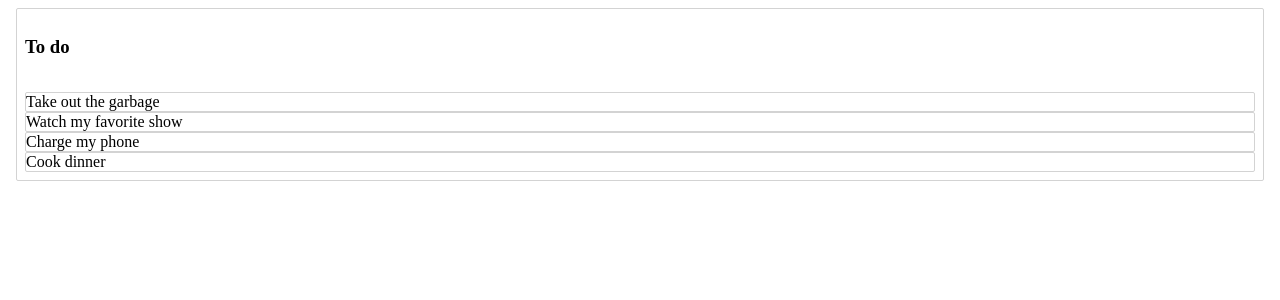
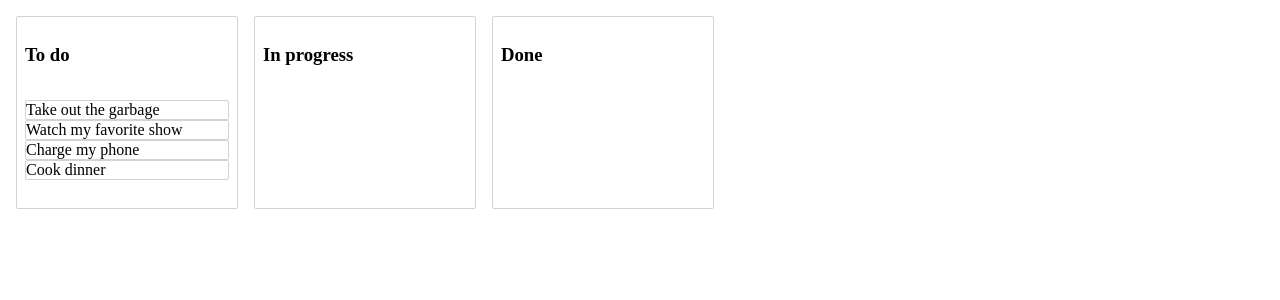
Before and after one commit to ockie1729/sample-react-beautiful-dnd, a React (Create React App) app: page / in a window 1280 px wide. Shown: the top 300 px of the page. Built offline with nearby package versions, Linux system fonts and the light colour scheme.

Commit message:
カラム間のタスクの移動を実装

```diff
--- a/src/column.js
+++ b/src/column.js
@@ -7,12 +7,18 @@
 margin: 8px;
 border: 1px solid lightgrey;
 border-radius: 2px;
+width: 220px;
+
+display: flex;
+flex-direction: column;
 `;
 const Title = styled.h3`
 padding: 8px;
 `;
 const TaskList = styled.div`
 padding: 8px;
+flex-grow: 1;
+min-height: 100px;
 `;
 
 export default class Column extends React.Component {
--- a/src/index.js
+++ b/src/index.js
@@ -1,9 +1,14 @@
 import React from 'react';
 import ReactDOM from 'react-dom';
 import '@atlaskit/css-reset';
+import styled from 'styled-components';
 import { DragDropContext } from 'react-beautiful-dnd';
 import initialData from './initial-data';
 import Column from './column';
+
+const Container = styled.div`
+  display: flex;
+`;
 
 class App extends React.Component {
   state = initialData;
@@ -22,13 +27,16 @@
       return;
     }
 
-    const column = this.state.columns[source.droppableId];
-    const newTaskIds = Array.from(column.taskIds);
+    const start = this.state.columns[source.droppableId];
+    const finish = this.state.columns[destination.droppableId];
+
+    if (start === finish) {
+      const newTaskIds = Array.from(start.taskIds);
       newTaskIds.splice(source.index, 1);
       newTaskIds.splice(destination.index, 0, draggableId);
 
       const newColumn = {
-      ...column,
+        ...start,
         taskIds: newTaskIds,
       };
 
@@ -40,18 +48,48 @@
         },
       };
 
+
+    this.setState(newState);
+    return;
+    }
+
+    // Moving from one list to another
+    const startTaskIds = Array.from(start.taskIds);
+    startTaskIds.splice(source.index, 1);
+    const newStart = {
+      ...start,
+      taskIds: startTaskIds,
+    };
+
+    const finishTaskIds = Array.from(finish.taskIds);
+    finishTaskIds.splice(destination.index, 0, draggableId);
+    const newFinish = {
+      ...finish,
+      taskIds: finishTaskIds,
+    };
+
+    const newState = {
+      ...this.state,
+      columns: {
+        ...this.state.columns,
+        [newStart.id]: newStart,
+        [newFinish.id]: newFinish,
+      },
+    };
     this.setState(newState);
   };
 
   render() {
     return (
       <DragDropContext onDragEnd={this.onDragEnd}>
+        <Container>
         {this.state.columnOrder.map(columnId => {
           const column = this.state.columns[columnId];
           const tasks = column.taskIds.map(taskId => this.state.tasks[taskId]);
 
           return <Column key={column.id} column={column} tasks={tasks} />;
         })}
+        </Container>
       </DragDropContext>
     );
   }
--- a/src/initial-data.js
+++ b/src/initial-data.js
@@ -11,8 +11,19 @@
       title: 'To do',
       taskIds: ['task-1', 'task-2', 'task-3', 'task-4'],
     },
+    'column-2': {
+      id: 'column-2',
+      title: 'In progress',
+      taskIds: [],
+    },
+    'column-3': {
+      id: 'column-3',
+      title: 'Done',
+      taskIds: [],
+    },
+
   },
-  columnOrder: ['column-1'],
+  columnOrder: ['column-1', 'column-2', 'column-3'],
 };
 
 export default initialData;
```
Lines whose indentation alone changed are shown as unchanged.
